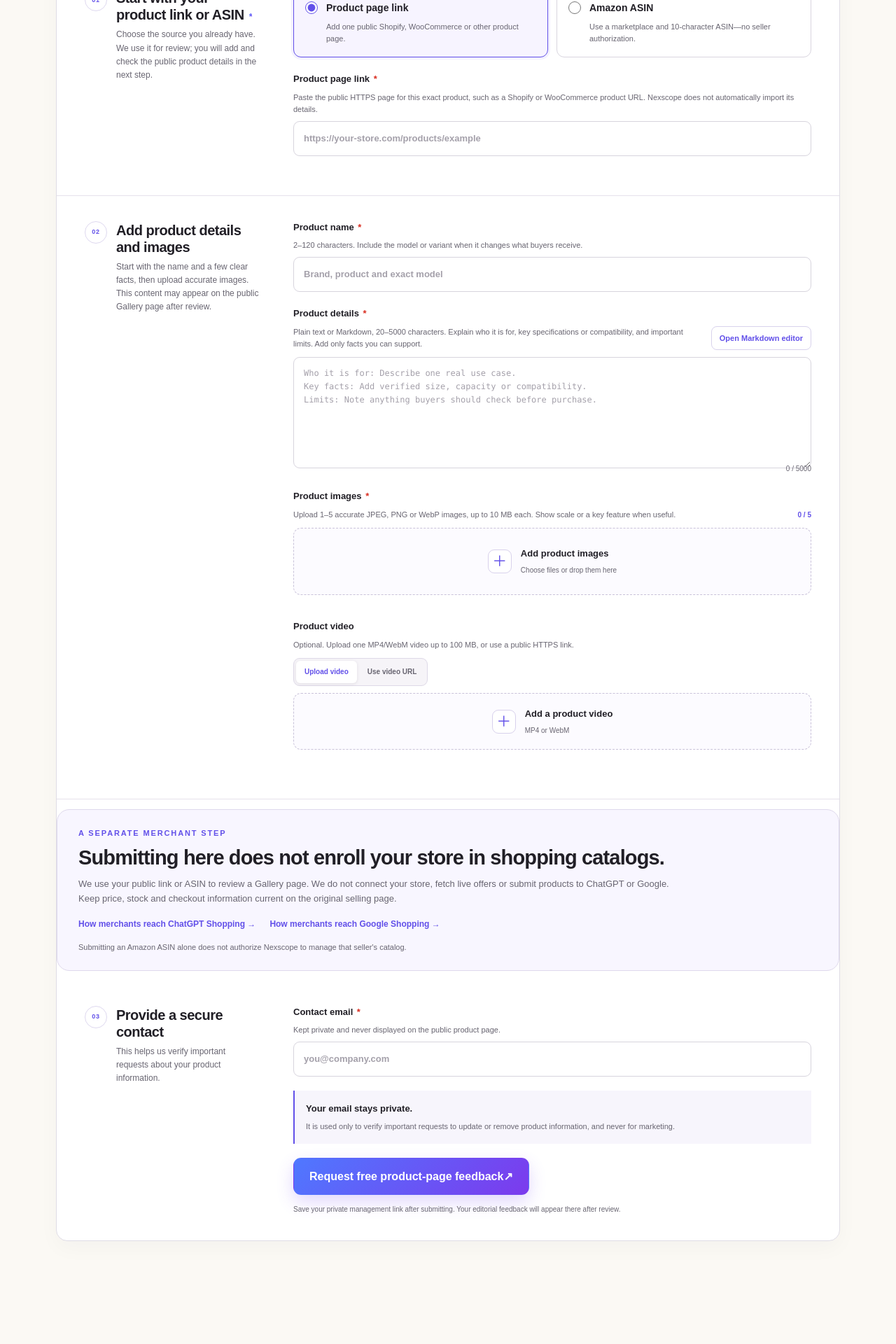
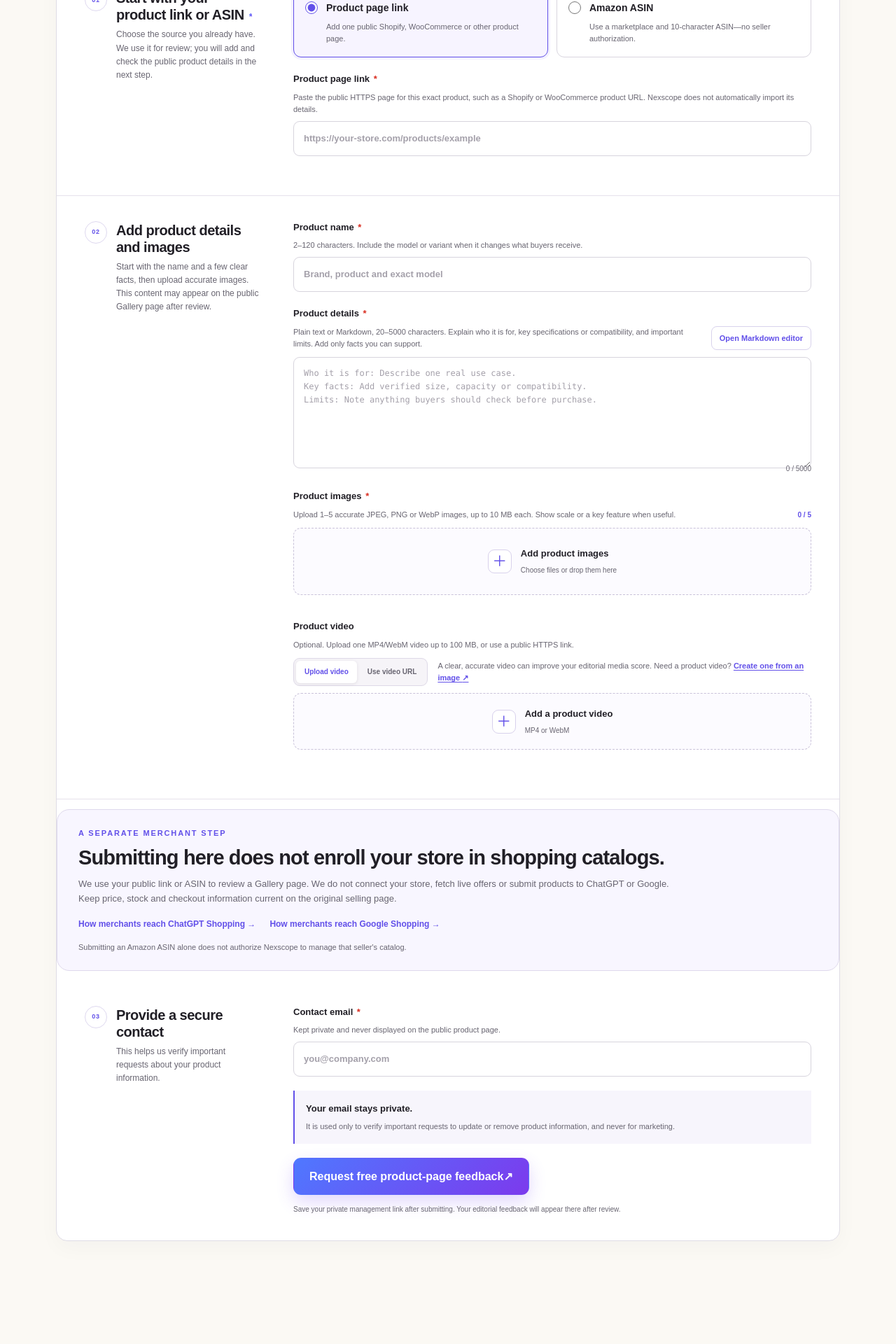
Before and after one commit to nexscope-ai/ecommerce-ai-tools, a Jekyll site: the page built from docs/product-showcase/submit/index.md, in a window 1280 px wide. Shown: the part 1781-3701 px from the top of the page at 70% size. Built offline with Jekyll 4.4.1, drawn with Linux system fonts in a browser that asks for light colours; nearby versions of some CDN libraries.

Commit message:
Add new-tab video creation hints to Gallery forms

```diff
--- a/docs/_layouts/default.html
+++ b/docs/_layouts/default.html
@@ -150,9 +150,9 @@
       footer { padding: 28px 0; border-top: 1px solid var(--line); color: var(--muted); }
     </style>
     <link rel="stylesheet" href="{{ '/assets/trends.css' | relative_url }}?v=12">
-    <link rel="stylesheet" href="{{ '/assets/product-showcase.css' | relative_url }}?v=37">
+    <link rel="stylesheet" href="{{ '/assets/product-showcase.css' | relative_url }}?v=38">
     {% if page.not_found_page %}<link rel="stylesheet" href="{{ '/assets/not-found.css' | relative_url }}?v=2">{% endif %}
-    <script src="{{ '/assets/trends.js' | relative_url }}?v=11" defer></script>
+    <script src="{{ '/assets/trends.js' | relative_url }}?v=12" defer></script>
     {% unless page.private_page %}
     <script src="https://learn.nexscope.ai/analytics.js?v=7" defer></script>
     <script src="https://analytics.ahrefs.com/analytics.js" data-key="q6pDSjaAKMskPeTdzPWCtQ" async></script>
--- a/docs/assets/product-showcase.css
+++ b/docs/assets/product-showcase.css
@@ -276,9 +276,13 @@ html { scroll-behavior: smooth; }
 .media-preview-stage img, .media-preview-stage video { display: block; width: auto; max-width: 100%; height: auto; max-height: min(720px, calc(100dvh - 150px)); border-radius: 10px; object-fit: contain; box-shadow: 0 18px 58px rgb(0 0 0 / 28%); }
 .media-preview-stage video { width: min(100%, 960px); background: #000; }
 .media-preview-opened { overflow: hidden; }
-.media-mode-switch { display: inline-grid; grid-template-columns: repeat(2, auto); gap: 3px; margin-bottom: 10px; padding: 3px; border: 1px solid #ded9e7; border-radius: 9px; background: #f6f4f8; }
+.video-source-row { display: flex; align-items: center; flex-wrap: wrap; gap: 8px 14px; margin-bottom: 10px; }
+.media-mode-switch { display: inline-grid; flex: none; grid-template-columns: repeat(2, auto); gap: 3px; padding: 3px; border: 1px solid #ded9e7; border-radius: 9px; background: #f6f4f8; }
 .media-mode-switch button { min-height: 32px; padding: 7px 12px; border: 0; border-radius: 6px; background: transparent; color: var(--muted); font: 700 10px/1.2 Arial, Helvetica, sans-serif; cursor: pointer; }
 .media-mode-switch button[aria-selected="true"] { background: #fff; color: var(--accent); box-shadow: 0 1px 4px rgb(35 29 50 / 10%); }
+.video-generator-hint { flex: 1 1 260px; margin: 0; color: var(--muted); font-size: 11px; line-height: 1.55; }
+.video-generator-hint a { color: var(--accent); font-weight: 700; text-decoration: underline; text-underline-offset: 2px; }
+.video-generator-hint a:hover, .video-generator-hint a:focus-visible { color: #4e39d4; }
 .video-field [data-video-panel="URL"] input { margin-top: 0; }
 .source-options { display: grid; grid-template-columns: repeat(2, minmax(0, 1fr)); gap: 12px; margin: 0 0 22px; }
 .source-option { display: grid !important; min-height: 98px; grid-template-columns: auto 1fr; gap: 12px !important; align-items: start; margin: 0 !important; padding: 16px; border: 1px solid #d9d5df; border-radius: 11px; background: #fff; cursor: pointer; transition: border-color .18s, background .18s, box-shadow .18s, transform .18s; }
--- a/docs/assets/trends.js
+++ b/docs/assets/trends.js
@@ -31,7 +31,7 @@
   };
   const contentFromLink = (link, url) => {
     const explicit = link.dataset.utmContent || url.searchParams.get('utm_content') || '';
-    if (/^(early_cta|inline_link|final_cta)$/.test(explicit)) return explicit;
+    if (/^(early_cta|inline_link|final_cta|video_hint)$/.test(explicit)) return explicit;
     if (link.closest('.article-action')) return 'early_cta';
     if (/final|bottom|closing/i.test(explicit) || link.closest('.article-next')) return 'final_cta';
     return 'inline_link';
--- a/docs/product-showcase/submit/index.md
+++ b/docs/product-showcase/submit/index.md
@@ -128,9 +128,12 @@ image_caption: Submit product details for editorial review and possible free lis
           <div class="media-field video-field" data-video-field>
             <div class="media-field-header"><div><strong>Product video</strong><span>Optional. Upload one MP4/WebM video up to 100 MB, or use a public HTTPS link.</span></div></div>
             <input type="hidden" name="videoUrl">
-            <div class="media-mode-switch" role="tablist" aria-label="Video source">
-              <button type="button" role="tab" aria-selected="true" data-video-mode="UPLOAD">Upload video</button>
-              <button type="button" role="tab" aria-selected="false" data-video-mode="URL">Use video URL</button>
+            <div class="video-source-row">
+              <div class="media-mode-switch" role="tablist" aria-label="Video source">
+                <button type="button" role="tab" aria-selected="true" data-video-mode="UPLOAD">Upload video</button>
+                <button type="button" role="tab" aria-selected="false" data-video-mode="URL">Use video URL</button>
+              </div>
+              <p class="video-generator-hint">A clear, accurate video can improve your editorial media score. Need a product video? <a href="https://www.nexscope.ai/seller/video-generation/image-to-video?co-from=learn&amp;utm_source=learn.nexscope.ai&amp;utm_medium=referral&amp;utm_campaign=product_showcase_submission&amp;utm_content=video_hint" data-utm-campaign="product_showcase_submission" data-utm-content="video_hint" target="_blank" rel="noopener noreferrer">Create one from an image <span aria-hidden="true">↗</span></a></p>
             </div>
             <div data-video-panel="UPLOAD">
               <div data-media-upload="VIDEO" data-max-files="1" data-max-bytes="104857600">
```
Also changed, not shown: other parts of docs/product-showcase/submit/index.md (+1 -1 lines), docs/product-showcase/status/index.md (+6 -3 lines).
